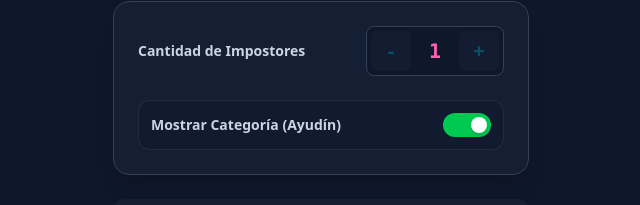
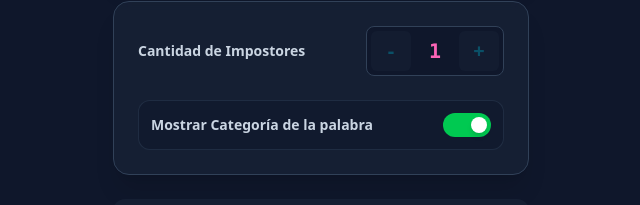
Before and after one commit to carolinacomba/quien-es-el-impostor, an Angular app: page / in a window 1280 px wide. Shown: the part 368-573 px from the top of the page, without its empty margins (319-959 px from the left). Built offline with nearby package versions, Linux system fonts and the light colour scheme.

Commit message:
Update app.html

```diff
--- a/src/app/app.html
+++ b/src/app/app.html
@@ -78,7 +78,7 @@
 
         <!-- Toggle Categoría -->
         <div class="flex items-center justify-between p-3 bg-slate-900/50 rounded-xl border border-slate-700/50 cursor-pointer" (click)="toggleCategory()">
-          <span class="text-sm font-bold text-slate-300">Mostrar Categoría (Ayudín)</span>
+          <span class="text-sm font-bold text-slate-300">Mostrar Categoría de la palabra</span>
           <div class="w-12 h-6 rounded-full p-1 transition-colors duration-300 relative" [ngClass]="showCategory() ? 'bg-green-500' : 'bg-slate-600'">
             <div class="w-4 h-4 bg-white rounded-full shadow-md transform transition-transform duration-300" [ngClass]="showCategory() ? 'translate-x-6' : 'translate-x-0'"></div>
           </div>
```
